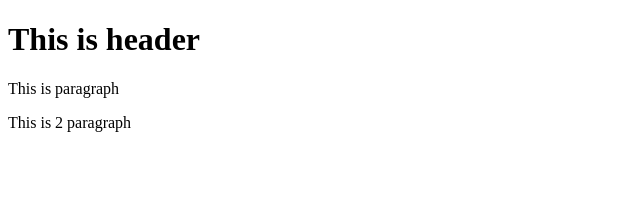
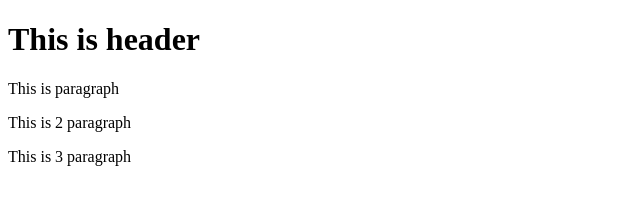
Before and after one commit to manuj007/git-test, a website: page index.html in a window 1280 px wide. Shown: the whole page, without its empty margins (0-640 px from the left). Drawn offline with Linux system fonts and the light colour scheme.

Commit message:
fourth Commit

```diff
--- a/index.html
+++ b/index.html
@@ -11,5 +11,7 @@
 
 	<p> This is 2 paragraph</p>
 
+	<p> This is 3 paragraph </p>
+
 </body>
 </html>
```
Also changed, not shown: package.json (added, +24 -0 lines), 2 other files.
